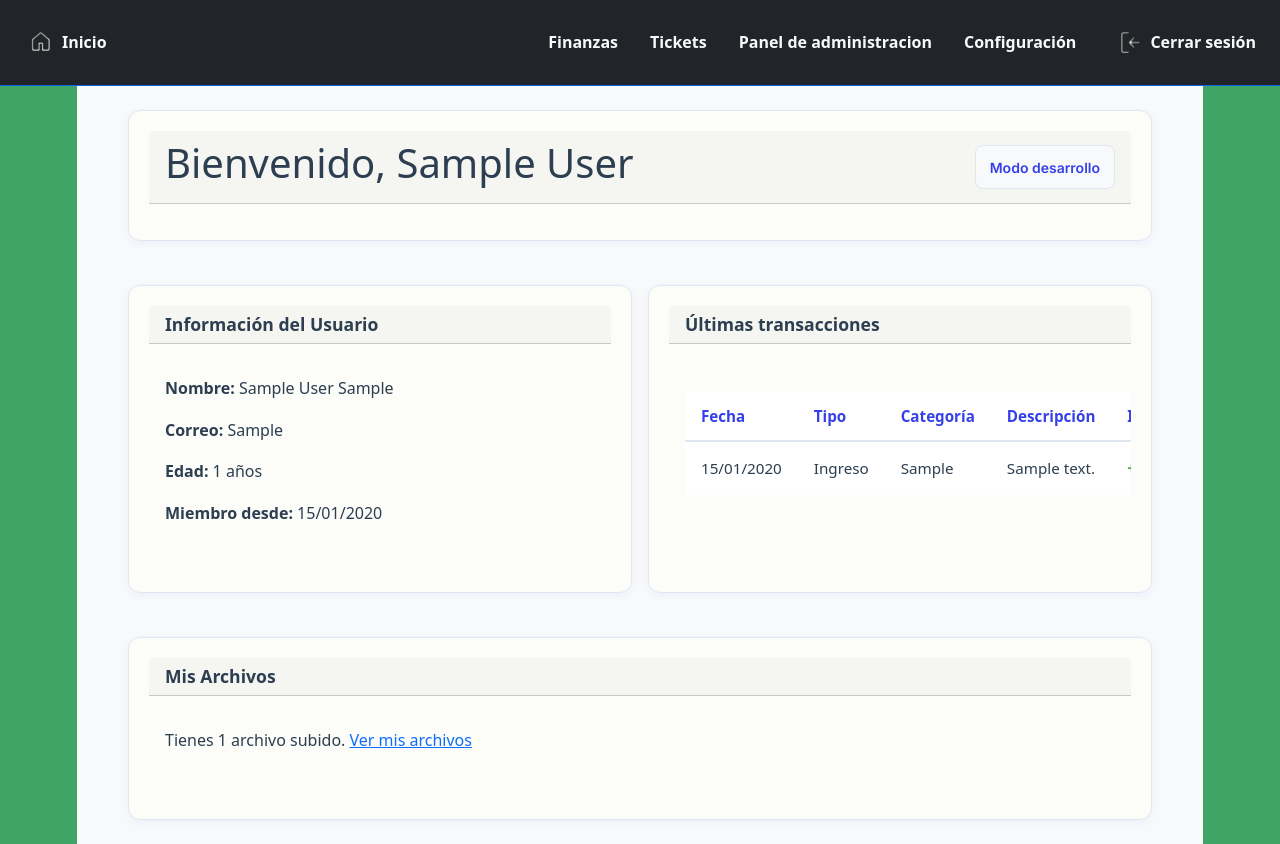
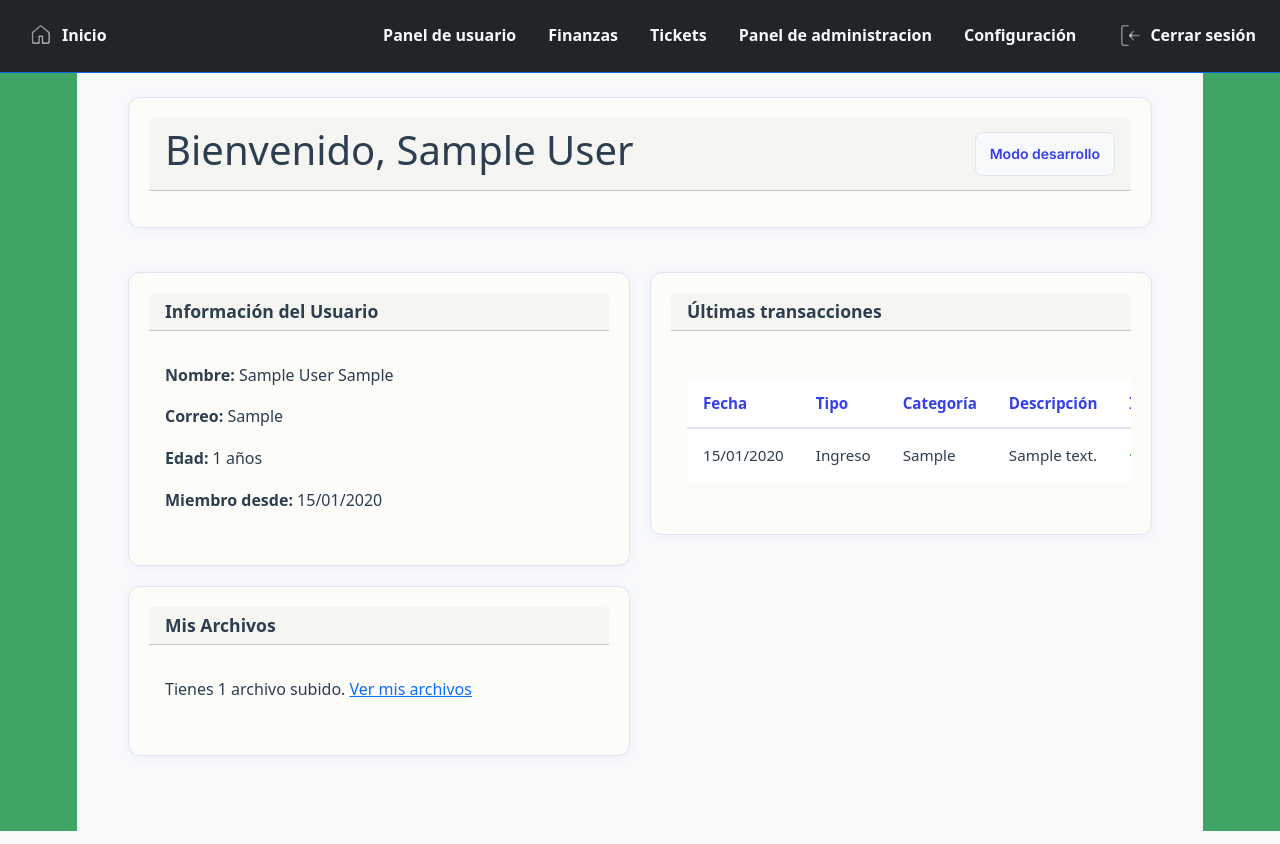
Before and after one commit to Thefallenashes/Recepted, a PHP site: page /home.php in a window 1280 px wide. Run offline with PHP 8.4, Linux system fonts and the light colour scheme; the visitor is signed in with stand-in values (Sample User, id 1); tables that the repository leaves empty hold one stand-in row (values such as "Sample post").

Commit message:
mejora de estilo y presentacioj de la pagina , cambio del menu

```diff
--- a/src/css/components.css
+++ b/src/css/components.css
@@ -695,6 +695,9 @@
 }
 
 .menu-bootstrap-nav {
+    position: sticky;
+    top: 0;
+    z-index: 1100;
     --bs-navbar-padding-y: 0;
     --bs-navbar-padding-x: 0;
     --menu-nav-height: 62px;
@@ -705,6 +708,7 @@
 .menu-bootstrap-nav .menu-bootstrap-nav-inner {
     border-radius: 0 !important;
     min-height: var(--menu-nav-height);
+    flex-wrap: nowrap !important;
     padding-top: 8px;
     padding-bottom: 8px;
     width: 100% !important;
@@ -780,6 +784,12 @@
         border-radius: 999px;
         min-height: auto;
         padding: 6px var(--menu-btn-px) !important;
+    }
+}
+
+@media (max-width: 991.98px) {
+    .menu-bootstrap-nav .menu-bootstrap-nav-inner {
+        flex-wrap: wrap !important;
     }
 }
 
--- a/src/css/home.css
+++ b/src/css/home.css
@@ -18,22 +18,23 @@
     gap: 20px;
 }
 
-.content > section,
-.content > .card {
-    flex: 1;
+
+.home-layout {
+    display: grid;
+    grid-template-columns: 1fr 1fr;
+    gap: 20px;
+    align-items: start;
 }
 
-/* Cards inside the grid stretch to fill row height */
-.content .grid {
-    align-items: stretch;
+.left-column {
+    display: flex;
+    flex-direction: column;
+    gap: 20px;
 }
 
-.content .grid > .card {
-    height: 100%;
-}
-
-.content .grid > .card .card-body {
-    flex: 1;
+/* Transactions card can handle long lists without affecting sibling height */
+.transactions-card .card-body {
+    max-height: 420px;
     overflow-y: auto;
 }
 
@@ -217,6 +218,10 @@
         margin-top: 16px;
     }
 
+    .home-layout {
+        grid-template-columns: 1fr;
+    }
+
     .card {
         margin-bottom: 12px;
     }
--- a/src/pages/admin_panel.php
+++ b/src/pages/admin_panel.php
@@ -93,7 +93,6 @@ try {
     ?>
 
     <div class="index-container">
-        <h1>Panel de Administrador</h1>
 
         <?php if ($mensaje): ?>
             <div class="mensaje <?php echo htmlspecialchars($tipo); ?>"><?php echo $mensaje; ?></div>
--- a/src/pages/home.php
+++ b/src/pages/home.php
@@ -51,7 +51,6 @@ try {
     render_sticky_menu([
         'container_class' => 'sticky-home-menu',
         'inner_class' => 'sticky-home-menu-inner',
-        'nav_class' => 'navbar sticky-links',
         'home_href' => 'landing.php',
         'logout_href' => 'scripts/logout.php',
         'nav_items' => [
@@ -76,8 +75,9 @@ try {
         </header>
 
         <main class="content">
-            <section class="grid grid-cols-2">
-                <div class="card">
+            <section class="home-layout">
+                <div class="left-column">
+                    <div class="card user-info-card">
                         <div class="card-header">
                             <h2>Información del Usuario</h2>
                         </div>
@@ -89,7 +89,24 @@ try {
                         </div>
                     </div>
 
-                <div class="card">
+                    <section class="card files-card">
+                        <div class="card-header">
+                            <h2>Mis Archivos</h2>
+                        </div>
+                        <div class="card-body">
+                            <?php if (empty($uploads)): ?>
+                                <div class="text-center py-4">
+                                    <p class="mb-3">¡Comienza a analizar tus finanzas! Para comenzar sube y analiza tus archivos Excel</p>
+                                    <a href="mis_uploads.php" class="btn btn-primary">Ir a mis archivos →</a>
+                                </div>
+                            <?php else: ?>
+                                <p>Tienes <?php echo count($uploads); ?> archivo<?php echo count($uploads) !== 1 ? 's' : ''; ?> subido<?php echo count($uploads) !== 1 ? 's' : ''; ?>. <a href="mis_uploads.php" class="text-primary">Ver mis archivos</a></p>
+                            <?php endif; ?>
+                        </div>
+                    </section>
+                </div>
+
+                <div class="card transactions-card">
                     <div class="card-header">
                         <h2>Últimas transacciones</h2>
                     </div>
@@ -123,22 +140,6 @@ try {
                     </div>
                 </div>
             </section>
-
-            <section class="card mt-4">
-                <div class="card-header">
-                    <h2>Mis Archivos</h2>
-                </div>
-                <div class="card-body">
-                    <?php if (empty($uploads)): ?>
-                        <div class="text-center py-4">
-                            <p class="mb-3">¡Comienza a analizar tus finanzas! Para comenzar sube y analiza tus archivos Excel</p>
-                            <a href="mis_uploads.php" class="btn btn-primary">Ir a mis archivos →</a>
-                        </div>
-                    <?php else: ?>
-                        <p>Tienes <?php echo count($uploads); ?> archivo<?php echo count($uploads) !== 1 ? 's' : ''; ?> subido<?php echo count($uploads) !== 1 ? 's' : ''; ?>. <a href="mis_uploads.php" class="text-primary">Ver mis archivos</a></p>
-                    <?php endif; ?>
-                </div>
-            </section>
         </main>
     </div>
     <script src="../js/sticky-menu-toggle.js" defer></script>
--- a/src/pages/includes/sticky_menu.php
+++ b/src/pages/includes/sticky_menu.php
@@ -65,6 +65,35 @@ if (!function_exists('render_sticky_menu')) {
                 'label' => $label,
             ];
         }
+
+        // Mostrar acceso al panel de usuario en todas las pantallas autenticadas,
+        // evitando duplicarlo cuando ya está presente en el menú.
+        $isAuthenticated = !empty($_SESSION['usuario_id']);
+        $hasUserPanelLink = false;
+        foreach ($filteredItems as $item) {
+            $candidateHref = trim((string)($item['href'] ?? ''));
+            if (preg_match('~(?:^|/)home\.php$~', $candidateHref)) {
+                $hasUserPanelLink = true;
+                break;
+            }
+        }
+
+        if ($isAuthenticated && !$hasUserPanelLink) {
+            $userPanelHref = 'home.php';
+            foreach ($filteredItems as $item) {
+                $candidateHref = trim((string)($item['href'] ?? ''));
+                if (strpos($candidateHref, '../') === 0) {
+                    $userPanelHref = '../home.php';
+                    break;
+                }
+            }
+
+            array_unshift($filteredItems, [
+                'href' => $userPanelHref,
+                'label' => 'Panel de usuario',
+            ]);
+        }
+
         $hasCollapsibleContent = !empty($filteredItems) || $showLogout;
         $collapseId = 'menuCollapse-' . substr(md5($containerClass . $innerClass . (string)count($filteredItems) . microtime(true)), 0, 8);
         $resolvedNavClass = trim(($navClass !== '' ? $navClass : 'sticky-links') . ' sticky-links navbar-collapse collapse');
--- a/src/pages/index.php
+++ b/src/pages/index.php
@@ -110,7 +110,6 @@ try {
     ?>
 
     <div class="index-container">
-        <h1>Índice</h1>
         <?php if (!empty($mensaje_cookies)): ?>
             <p><?php echo htmlspecialchars($mensaje_cookies); ?></p>
         <?php endif; ?>
--- a/src/pages/landing.php
+++ b/src/pages/landing.php
@@ -87,7 +87,7 @@ try {
     <?php
     $landingNavItems = [];
     if ($cookie_activa || isset($_SESSION['usuario_id'])) {
-        $landingNavItems[] = ['href' => 'home.php', 'label' => 'Panel de control'];
+        $landingNavItems[] = ['href' => 'home.php', 'label' => 'Panel de usuario'];
     } else {
         $landingNavItems[] = ['href' => 'login.php', 'label' => 'Iniciar sesión'];
         $landingNavItems[] = ['href' => 'register.php', 'label' => 'Registrarse'];
@@ -96,7 +96,6 @@ try {
     render_sticky_menu([
         'container_class' => 'sticky-home-menu',
         'inner_class' => 'sticky-home-menu-inner',
-        'show_home' => false,
         'home_href' => 'landing.php',
         'show_logout' => isset($_SESSION['usuario_id']),
         'logout_href' => 'scripts/logout.php',
@@ -105,7 +104,6 @@ try {
     ?>
 
     <div class="index-container">
-        <h1>Recepted</h1>
         <?php if (!empty($mensaje_cookies)): ?>
             <p><?php echo htmlspecialchars($mensaje_cookies); ?></p>
         <?php endif; ?>
--- a/src/pages/mis_uploads.php
+++ b/src/pages/mis_uploads.php
@@ -307,7 +307,6 @@ if ($_SERVER['REQUEST_METHOD'] === 'POST' && isset($_POST['upload_multiple'])) {
     ?>
 
     <div class="index-container">
-        <h1>Mis archivos</h1>
 
         <?php if ($mensaje): ?>
             <div class="mensaje <?php echo htmlspecialchars($tipo, ENT_QUOTES, 'UTF-8'); ?>">
--- a/src/pages/perfil.php
+++ b/src/pages/perfil.php
@@ -85,7 +85,6 @@ try {
     ?>
 
     <div class="perfil-container">
-        <h1>Perfil de Usuario</h1>
 
         <?php if ($mensaje): ?>
             <div class="mensaje <?php echo $tipo; ?>"><?php echo $mensaje; ?></div>
--- a/src/pages/superadmin_console.php
+++ b/src/pages/superadmin_console.php
@@ -144,7 +144,6 @@ try {
     ?>
 
     <div class="index-container">
-        <h1>Consola de Super-Administrador</h1>
 
         <?php if ($mensaje): ?>
             <div class="mensaje <?php echo htmlspecialchars($tipo); ?>"><?php echo $mensaje; ?></div>
--- a/src/pages/tickets.php
+++ b/src/pages/tickets.php
@@ -109,7 +109,6 @@ try {
     ?>
 
     <div class="index-container">
-        <h1>Tickets de Soporte</h1>
 
         <?php if ($mensaje): ?>
             <div class="mensaje <?php echo htmlspecialchars($tipo); ?>"><?php echo $mensaje; ?></div>
```
Also changed, not shown: src/pages/finanzas.php (+13 -8 lines). Lines whose indentation alone changed are shown as unchanged.
